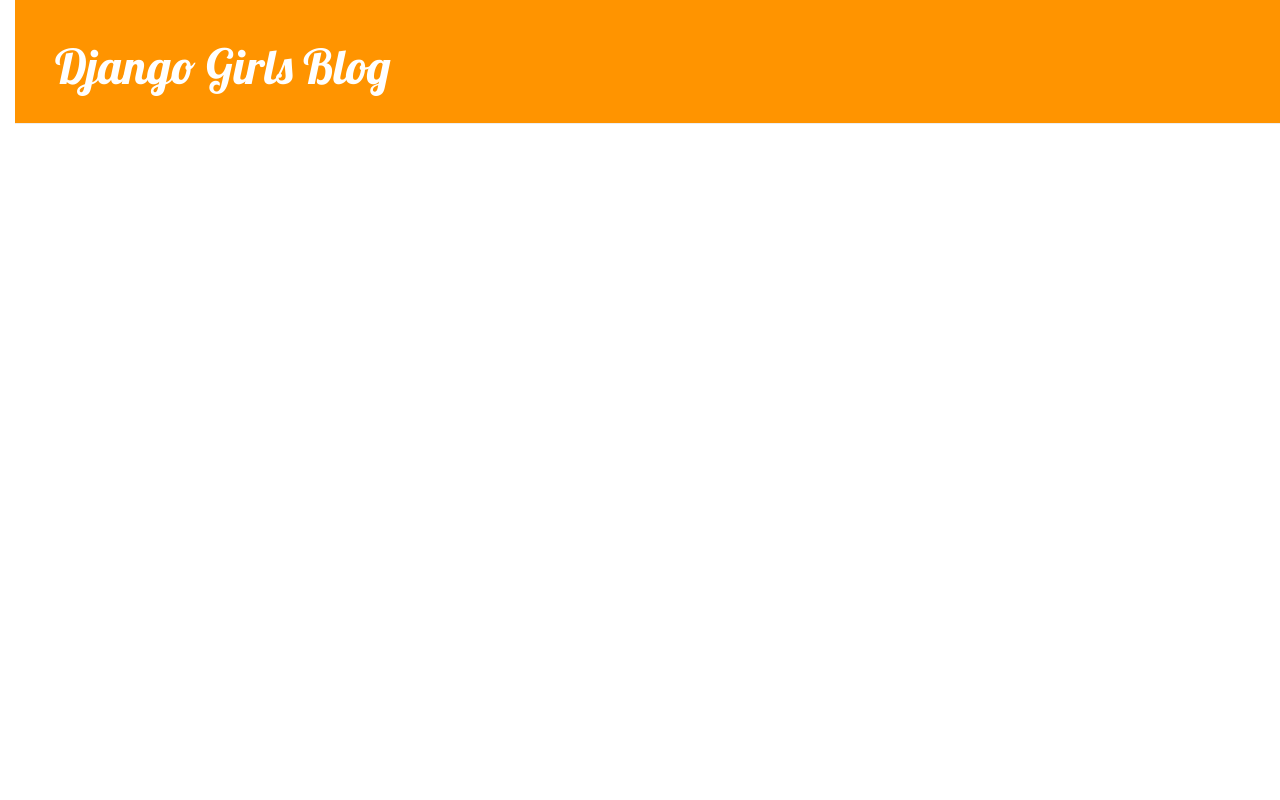
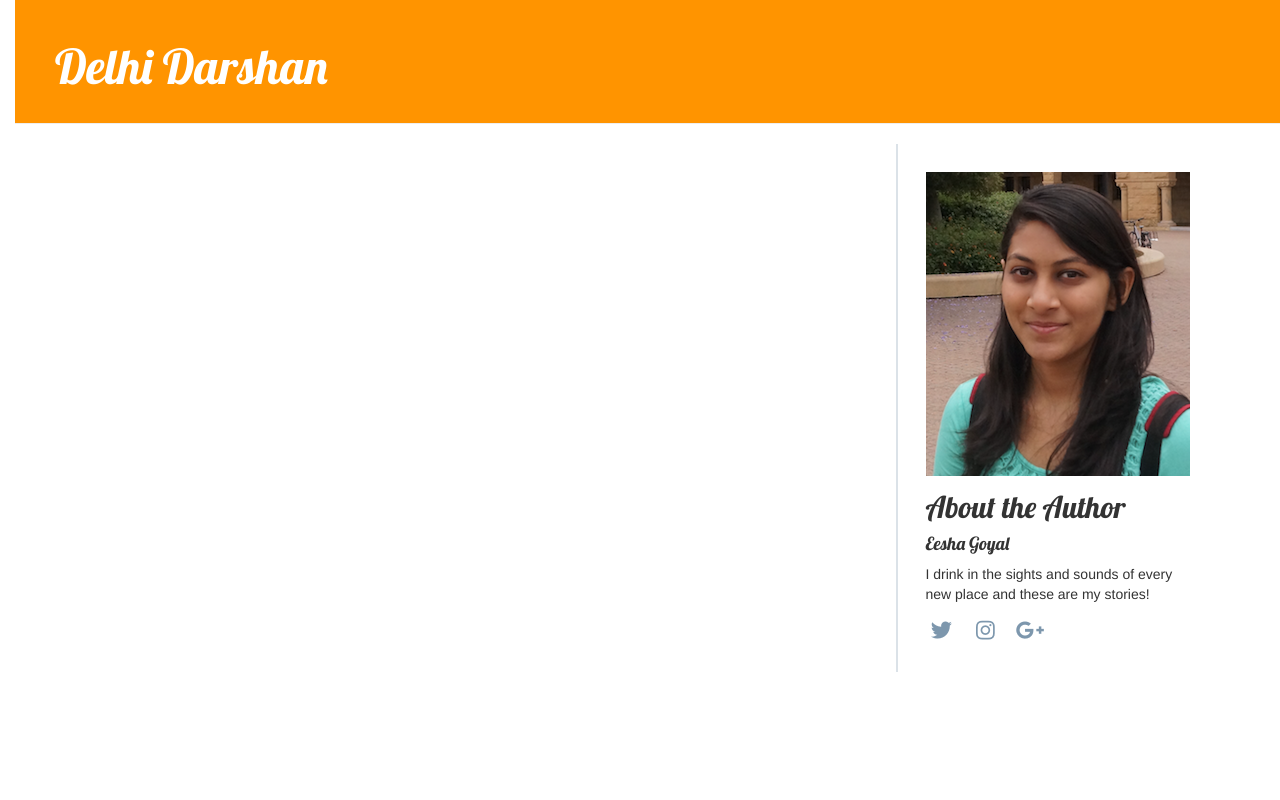
Before and after one commit to eeshagoyal/my-first-blog, a Django app: page / in a window 1280 px wide. Run offline with Django 3.2, Linux system fonts and the light colour scheme; data that the repository does not hold is empty; some libraries are stand-ins or nearby versions.

Commit message:
working blog

```diff
--- a/blog/models.py
+++ b/blog/models.py
@@ -8,6 +8,7 @@
     author = models.ForeignKey('auth.User')
     title = models.CharField(max_length=200)
     text = models.TextField()
+    brief = models.TextField()
     created_date = models.DateTimeField(
             default=timezone.now)
     published_date = models.DateTimeField(
--- a/blog/static/css/blog.css
+++ b/blog/static/css/blog.css
@@ -1,3 +1,100 @@
+/*** Site Colors ***
+
+pale-grey: #fafbfc
+pale-grey-two: #dbe2e8
+dark: #2e3d49
+bluegrey: #7d97ad
+aquamarine: #02ccba
+
+*/
+
+html {
+    box-sizing: border-box;
+}
+
+*,
+*::before,
+*::after {
+    box-sizing: inherit;
+}
+
+
+/*** Sidebar Styling ***/
+aside {
+    border-top: 2px solid #dbe2e8;
+    margin-top: 2em;
+    padding-top: 2em;
+}
+
+
+
+/*** Reponsive Styles ***/
+@media (min-width: 650px) {
+    aside {
+        display: flex;
+    }
+
+    .sidebar-text {
+        margin-left: 2em;
+    }
+
+    .sidebar-text h2 {
+        margin-top: 0;
+    }
+}
+
+@media (min-width: 1000px) {
+
+
+    .container {
+        display: flex;
+    }
+
+    main {
+        flex: 1 1 70%;
+    }
+
+    aside {
+        display: block;
+        border-top: 0;
+        border-left: 2px solid #dbe2e8;
+        margin: 0;
+        padding: 2em;
+        flex: 0 1 30%;
+        align-self: flex-start;
+    }
+
+    .sidebar-text {
+        margin-left: 0;
+    }
+
+    .sidebar-text h2 {
+        margin-top: 0.5em;
+    }
+}
+
+.social-link {
+    display: inline-block;
+    margin-right: 0.75em;
+}
+
+.visuallyhidden {
+    border: 0;
+    clip: rect(0 0 0 0);
+    height: 1px;
+    margin: -1px;
+    overflow: hidden;
+    padding: 0;
+    position: absolute;
+    width: 1px;
+    white-space: nowrap;
+}
+
+
+
+
+
+
 h1 a {
     color: #FCA205;
     font-family: 'Lobster';
--- a/blog/templates/blog/base.html
+++ b/blog/templates/blog/base.html
@@ -2,7 +2,7 @@
 
 <html>
     <head>
-        <title>Django Girls blog</title>
+        <title>Delhi Darshan</title>
         <link rel="stylesheet" href="//maxcdn.bootstrapcdn.com/bootstrap/3.2.0/css/bootstrap.min.css">
         <link rel="stylesheet" href="//maxcdn.bootstrapcdn.com/bootstrap/3.2.0/css/bootstrap-theme.min.css">
          <!--This line will import a font called Lobster from Google Fonts-->
@@ -12,10 +12,11 @@
     </head>
 
     <body>
+
             <div class="page-header">
-            <h1><a href="/">Django Girls Blog</a></h1>
+                <h1><a href="/">Delhi Darshan</a></h1>
             </div>
-
+         <div class = 'container'>
             <div class="content container">
                 <div class="row">
                     <div class="col-md-8">
@@ -24,5 +25,29 @@
                     </div>
                 </div>
             </div>
+
+            <aside>
+                <img src="/static/img/profilepic.jpg" alt="My profile picture">
+
+                <div class="sidebar-text">
+                    <h2>About the Author</h2>
+                    <h4>Eesha Goyal</h4>
+                    <p>I drink in the sights and sounds of every new place and these are my stories! </p>
+
+                    <section>
+                        <h3 class="visuallyhidden">Social Links</h3>
+                        <a class="social-link" href="https://twitter.com/eeshagoyal96">
+                            <img src="static/img/social-twitter.png" alt="Twitter">
+                        </a>
+                        <a class="social-link" href="https://www.instagram.com/eeshagoyal/">
+                            <img src="static/img/social-instagram.png" alt="Instagram">
+                        </a>
+                        <a class="social-link" href="https://plus.google.com/116670206314110984553">
+                            <img src="static/img/social-google.png" alt="Google Plus">
+                        </a>
+                    </section>
+                </div>
+            </aside>
+        </div>
     </body>
 </html>
--- a/blog/templates/blog/post_list.html
+++ b/blog/templates/blog/post_list.html
@@ -7,7 +7,7 @@
                 <p>published: {{ post.published_date }}</p>
             </div>
             <h1> <a href = "{% url 'post_detail' pk=post.pk %}"> {{ post.title }} </a> </h1>
-            <p>{{ post.text|linebreaksbr }}</p>
+            <p>{{ post.brief|linebreaksbr }}</p>
         </div>
     {% endfor %}
 {% endblock %}
--- a/mysite/settings.py
+++ b/mysite/settings.py
@@ -25,9 +25,8 @@
 # SECURITY WARNING: don't run with debug turned on in production!
 DEBUG = True
 
-ALLOWED_HOSTS = ['127.0.0.1'] #local host
-
-#ALLOWED_HOSTS = ['192.168.0.4'] #home wifi local ip
+#ALLOWED_HOSTS = ['127.0.0.1'] #local host
+ALLOWED_HOSTS = ['192.168.0.15'] #home wifi local ip
 #ALLOWED_HOSTS = ['192.168.43.108'] #phone ipv4
 #ALLOWED_HOSTS = ['127.0.0.1', '<your_username>.pythonanywhere.com']
 
```
Also changed, not shown: blog/migrations/0002_post_brief.py (added), blog/static/img/profilepic.jpg (added), blog/static/img/social-google.png (added), blog/static/img/social-instagram.png (added), blog/static/img/social-twitter.png (added). Lines whose indentation alone changed are shown as unchanged.
